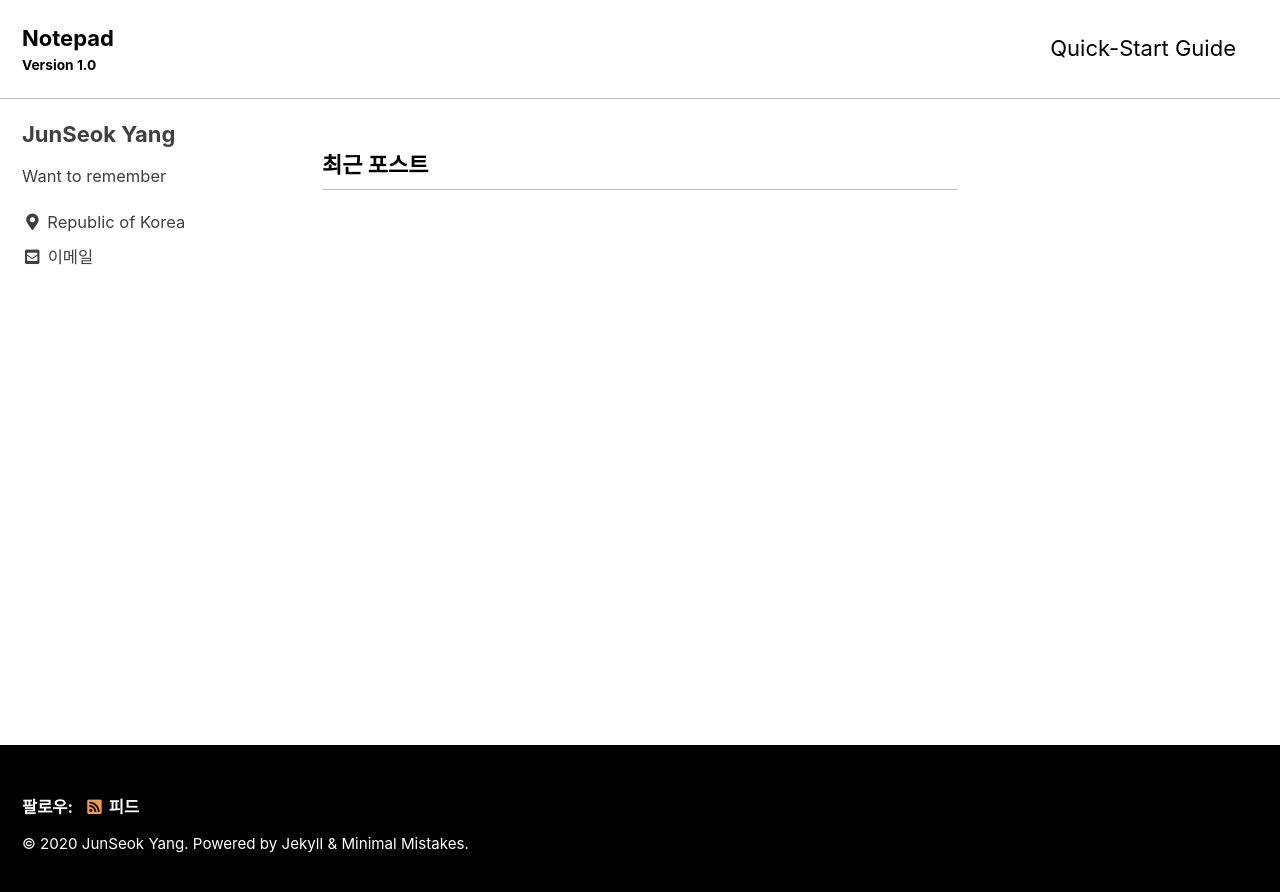
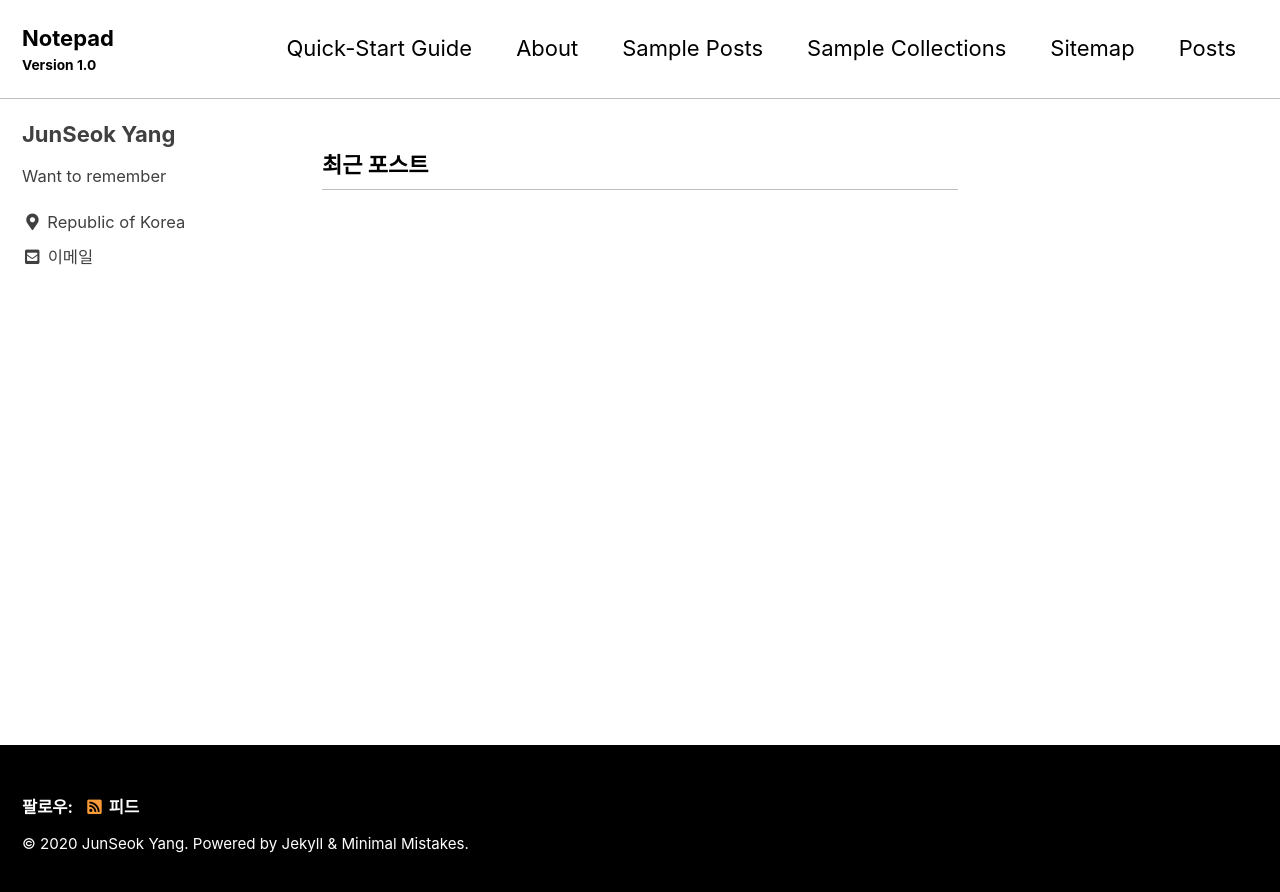
Before and after one commit to jsy0404/jsy0404.github.io, a Jekyll site: the page built from index.html, in a window 1280 px wide. Shown: the top 892 px of the page. Built offline with Jekyll 4.4.1, drawn with Linux system fonts in a browser that asks for light colours; cached includes are drawn as plain includes; the list of posts is cut into pages by our own code.

Commit message:
create naviation bar

```diff
--- a/_data/navigation.yml
+++ b/_data/navigation.yml
@@ -2,11 +2,13 @@
 main:
   - title: "Quick-Start Guide"
     url: https://mmistakes.github.io/minimal-mistakes/docs/quick-start-guide/
-  # - title: "About"
-  #   url: https://mmistakes.github.io/minimal-mistakes/about/
-  # - title: "Sample Posts"
-  #   url: /year-archive/
-  # - title: "Sample Collections"
-  #   url: /collection-archive/
-  # - title: "Sitemap"
-  #   url: /sitemap/
+  - title: "About"
+    url: https://mmistakes.github.io/minimal-mistakes/about/
+  - title: "Sample Posts"
+    url: /year-archive/
+  - title: "Sample Collections"
+    url: /collection-archive/
+  - title: "Sitemap"
+    url: /sitemap/
+  - title: "Posts"
+    url: /_posts/
```
